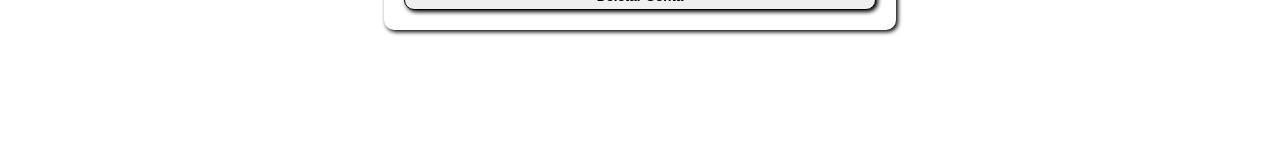
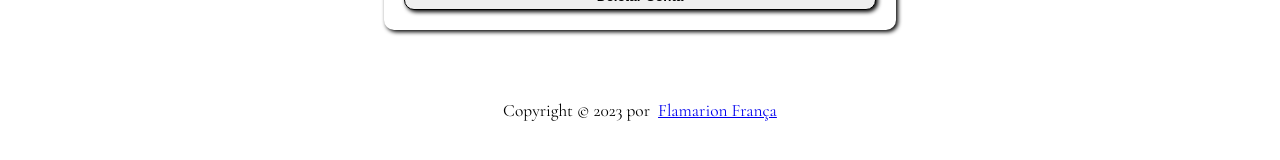
Before and after one commit to GazuaDev8417/consuming_api, a React (Vite) app: page /user in a window 1280 px wide. Shown: the part 582-742 px from the top of the page. Built offline with nearby package versions, Linux system fonts and the light colour scheme; sample sign-in values are in the browser's storage; the HTML template or start-up script is replaced by a standard one.

Commit message:
adicionando footer personalizado

```diff
--- a/index.html
+++ b/index.html
@@ -4,6 +4,9 @@
     <meta charset="UTF-8" />
     <link rel="icon" type="image/png" href="/icon.png" />
     <meta name="viewport" content="width=device-width, initial-scale=1.0" />
+    <link rel="preconnect" href="https://fonts.googleapis.com">
+<link rel="preconnect" href="https://fonts.gstatic.com" crossorigin>
+<link href="https://fonts.googleapis.com/css2?family=Cormorant+Garamond:ital,wght@0,300;0,400;0,500;0,600;0,700;1,300;1,400;1,500;1,600;1,700&display=swap" rel="stylesheet">
     <link rel="preconnect" href="https://fonts.googleapis.com">
     <link rel="preconnect" href="https://fonts.gstatic.com" crossorigin>
     <link href="https://fonts.googleapis.com/css2?family=Roboto:ital,wght@0,100;0,300;0,400;0,500;0,700;0,900;1,100;1,300;1,400;1,500;1,700;1,900&display=swap" rel="stylesheet">
--- a/src/pages/home/Home.tsx
+++ b/src/pages/home/Home.tsx
@@ -52,6 +52,12 @@ const Home:FC = ()=>{
                     <AsideRight/>
                 </div>
             </main>
+            <footer>
+                Copyright &copy; 2023 por &nbsp;
+                <a href="https://portfolio-x22d.onrender.com/" target="_blank">
+                    Flamarion França
+                </a>
+            </footer>
         </Container>
     )
 }
--- a/src/pages/home/styled.tsx
+++ b/src/pages/home/styled.tsx
@@ -23,4 +23,13 @@ export const Container = styled.div`
         display: flex;
         justify-content: space-between;
     }
+
+    footer{
+        font-family: 'Cormorant Garamond', serif;
+        font-size: 13pt;
+        display: flex;
+        align-items: center;
+        justify-content: center;
+        height: 10vh;
+    }
 `
--- a/src/pages/recipes/Recipes.tsx
+++ b/src/pages/recipes/Recipes.tsx
@@ -40,6 +40,12 @@ const Recipes:FC = ()=>{
                 </div>
                 <RecipesContainer/>
             </main>
+            <footer>
+                Copyright &copy; 2023 por &nbsp;
+                <a href="https://portfolio-x22d.onrender.com/" target="_blank">
+                    Flamarion França
+                </a>
+            </footer>
         </Container>
     )
 }
--- a/src/pages/recipes/styled.tsx
+++ b/src/pages/recipes/styled.tsx
@@ -18,4 +18,13 @@ export const Container = styled.div`
         font-weight: bold;
         font-size: 1.2rem;
     }
+
+    footer{
+        font-family: 'Cormorant Garamond', serif;
+        font-size: 13pt;
+        display: flex;
+        align-items: center;
+        justify-content: center;
+        height: 10vh;
+    }
 `
--- a/src/pages/user/User.tsx
+++ b/src/pages/user/User.tsx
@@ -109,6 +109,12 @@ const User:FC = ()=>{
                     </button>
                 </div>
             </main>
+            <footer>
+                Copyright &copy; 2023 por &nbsp;
+                <a href="https://portfolio-x22d.onrender.com/" target="_blank">
+                    Flamarion França
+                </a>
+            </footer>
         </Container>
     )
 }
--- a/src/pages/user/styled.tsx
+++ b/src/pages/user/styled.tsx
@@ -71,5 +71,12 @@ export const Container = styled.div`
         margin-top: 20px;
     }
 
-
+    footer{
+        font-family: 'Cormorant Garamond', serif;
+        font-size: 13pt;
+        display: flex;
+        align-items: center;
+        justify-content: center;
+        height: 10vh;
+    }
 `
```
Also changed, not shown: src/components/recipesContainer/RecipesContainer.tsx (line endings or trailing spaces).
